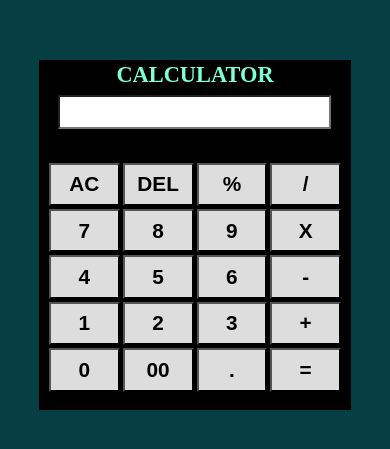
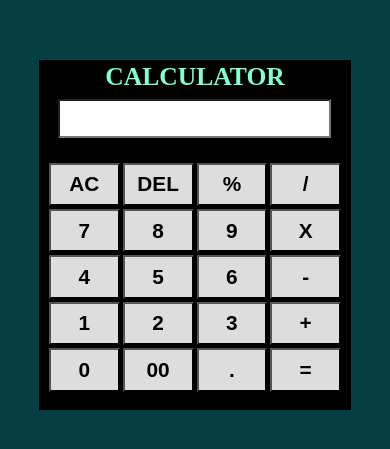
Before and after one commit to mubashargithub/Calculator-App, a plain HTML site: page index.html in a window 390 px wide. Shown: the part 187-636 px from the top of the page. Drawn offline with Linux system fonts and the light colour scheme.

Commit message:
Update style.css

```diff
--- a/style.css
+++ b/style.css
@@ -147,10 +147,10 @@
     }
 
     #hed {
-        font-size: 1.4rem;
+        font-size: 1.6rem;
     }
 
     .u-input > input {
-        font-size: 1.3rem;
+        font-size: 1.6rem;
     }
 }
```
